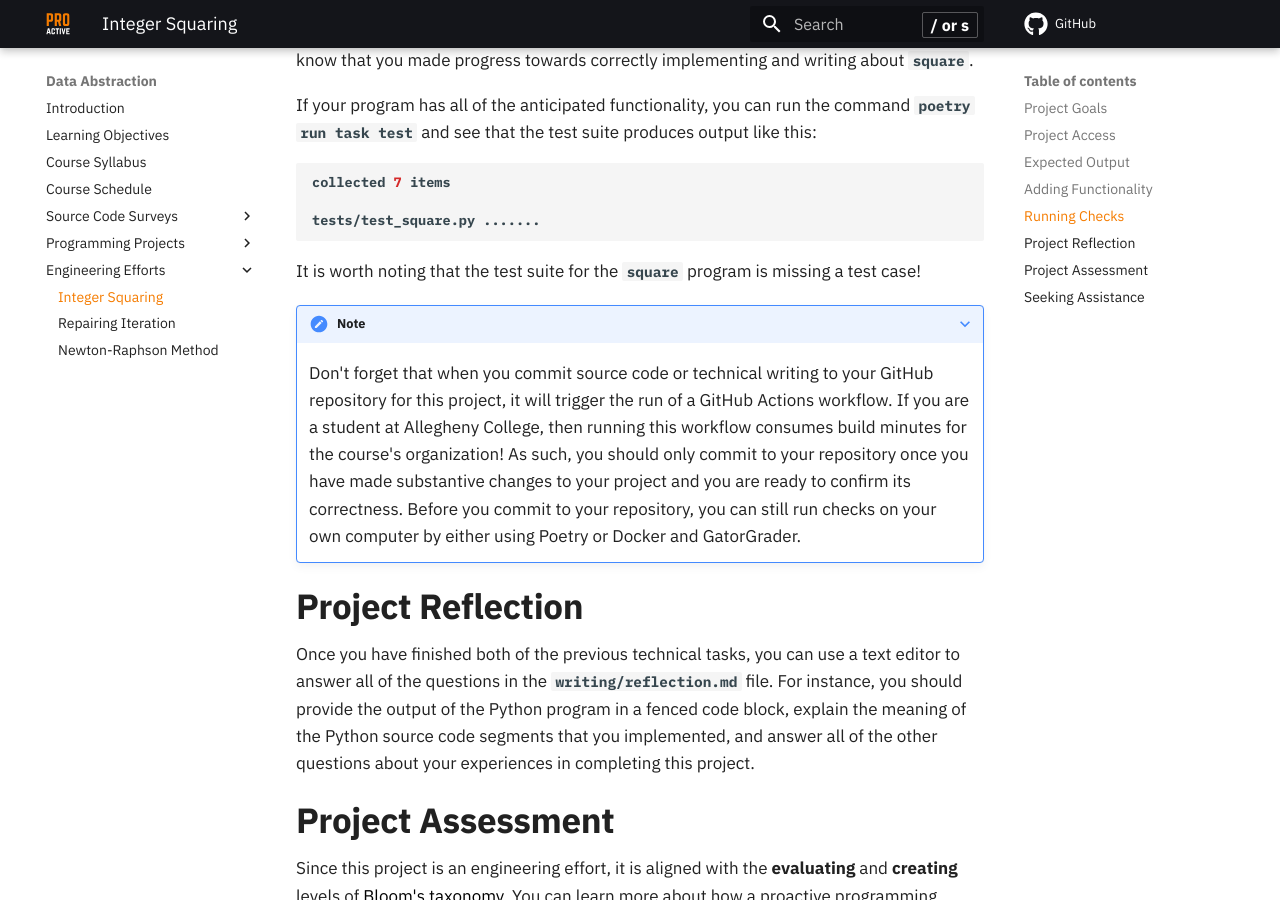
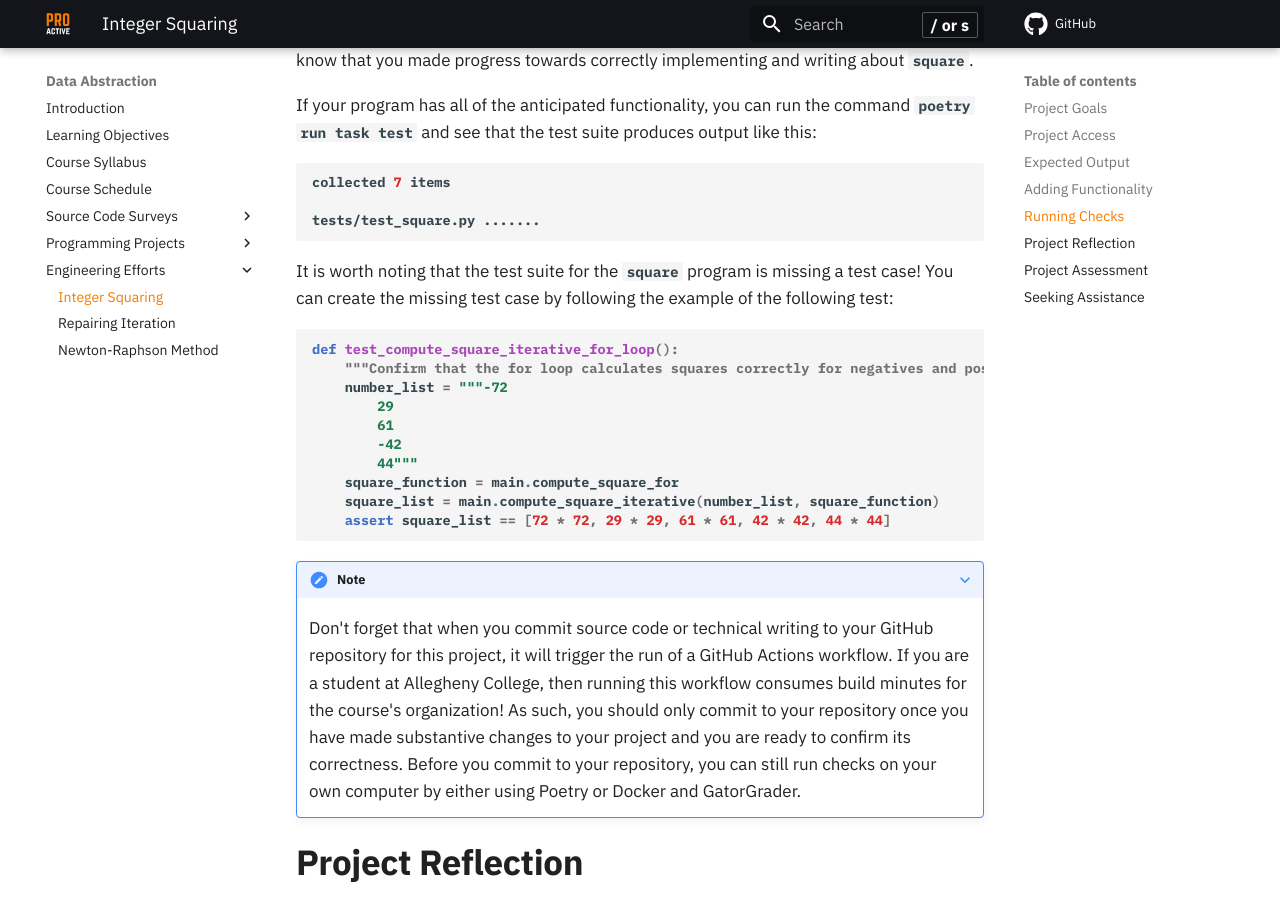
Before and after one commit to ProactiveProgrammers/www.proactiveprogrammers.com, an MkDocs documentation site: the page built from docs/data-abstraction/engineering-efforts/integer-squaring.md, in a window 1280 px wide and 900 px high, scrolled down 4483 px. Built offline with MkDocs 1.6.1 and Material for MkDocs 9.7.7, drawn with Linux system fonts in a browser that asks for light colours; comment, search, counter and statistics services are not loaded.

Commit message:
feat: Add the for loop test case to the integer-squaring.

````diff
--- a/docs/data-abstraction/engineering-efforts/integer-squaring.md
+++ b/docs/data-abstraction/engineering-efforts/integer-squaring.md
@@ -228,7 +228,21 @@ tests/test_square.py .......
 ```
 
 It is worth noting that the test suite for the `square` program is missing a
-test case!
+test case! You can create the missing test case by following the example of the
+following test:
+
+```python
+def test_compute_square_iterative_for_loop():
+    """Confirm that the for loop calculates squares correctly for negatives and positives in loop."""
+    number_list = """-72
+        29
+        61
+        -42
+        44"""
+    square_function = main.compute_square_for
+    square_list = main.compute_square_iterative(number_list, square_function)
+    assert square_list == [72 * 72, 29 * 29, 61 * 61, 42 * 42, 44 * 44]
+```
 
 ???+ note
 
````
